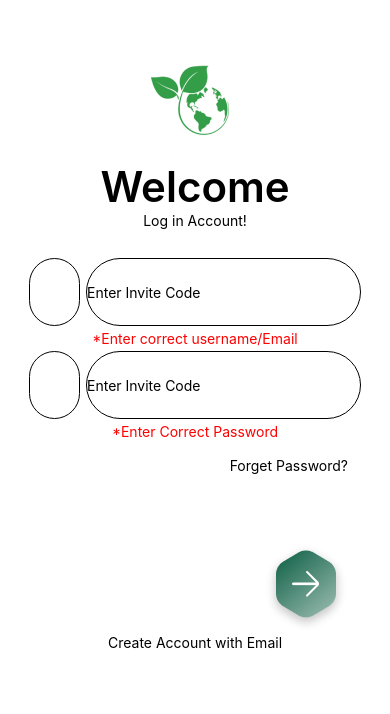
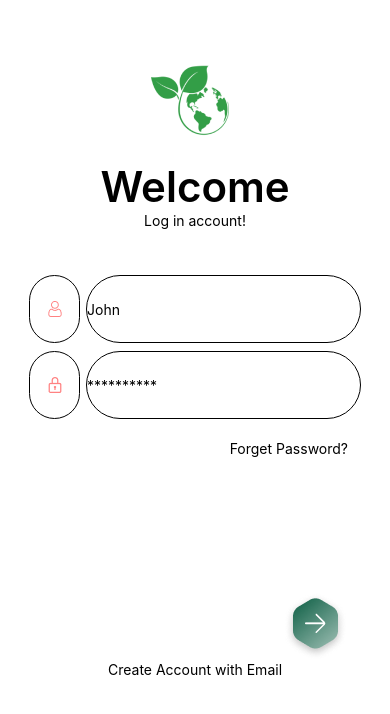
Before and after one commit to NaumanRecat/Simplified-Recipe-App, a React Native app: screen /Login in a window 390 px wide. Shown: the top 714 px of the page. Built offline with nearby package versions, Linux system fonts and the light colour scheme.

Commit message:
login done

```diff
--- a/src/components/StylishInput.js
+++ b/src/components/StylishInput.js
@@ -40,7 +40,7 @@ export class StylishInput extends React.Component{
             borderRadius: h('4%'),
             marginLeft: h('0.7%'),
         }}
-        placeholder="Enter Invite Code"
+        placeholder={this.props.placeholder}
         ></TextInput>
 
         </View>
--- a/src/screens/Login.js
+++ b/src/screens/Login.js
@@ -1,5 +1,5 @@
 import React from "react";
-import {View, Text, SafeAreaView, Image} from 'react-native';
+import {View, Text, SafeAreaView, Image, TouchableOpacity} from 'react-native';
 
 import {widthPercentageToDP as w, heightPercentageToDP as h} from 'react-native-responsive-screen';
 import { StylishInput } from "../components/StylishInput";
@@ -25,22 +25,22 @@ export class Login extends React.Component{
                 <Text style={{
                     fontWeight:'600',
                     fontSize:h('5%'),
+                    color:'#000'
                 }}>
                     Welcome
                 </Text>
                 <Text>
-                    Log in Account!
+                    Log in account!
                 </Text>
                 </View>
 
                 <View style={{
-                    marginTop:h('3%'),
+                    marginTop:h('5%'),
                     alignItems:'center',
                 }}>
-                    <StylishInput img={<Image source={require('../assests/12.jpg')} />} />
-                    <Text style={{ color: 'red'}}> { "*Enter correct username/Email"} </Text>
-                    <StylishInput img={<Image source={require('../assests/lo.png')} />}/>
-                    <Text style={{ color: 'red'}}> { "*Enter Correct Password"} </Text>
+                    <StylishInput img={require('../assests/user.png')} placeholder={'John'} />
+
+                    <StylishInput img={require('../assests/lo.png')} placeholder={'**********'} />
                 </View>
 
                 <View style={{
@@ -52,14 +52,16 @@ export class Login extends React.Component{
                 </View>
 
 
-                <View style={{
+                <TouchableOpacity onPress={()=>{
+                    this.props.navigation.navigate('Signup')
+                }} style={{
                     alignItems:'flex-end',
-                    marginTop: h('8%'),
+                    marginTop: h('16%'),
                     marginRight: h('5%'),
                 }}>
                     <Image source={require('../assests/Group.png')} />
 
-                </View>
+                </TouchableOpacity>
 
                 <View style={{
                     alignItems:'center',
```
Also changed, not shown: src/assests/Group.png, src/assests/user.png (added).
